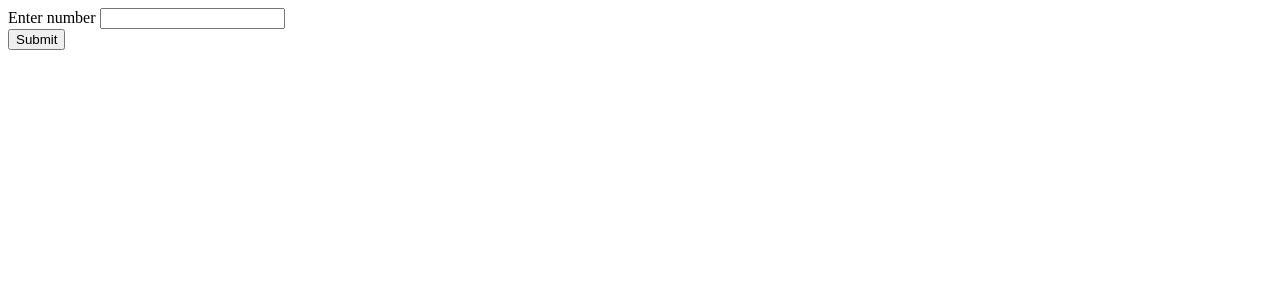
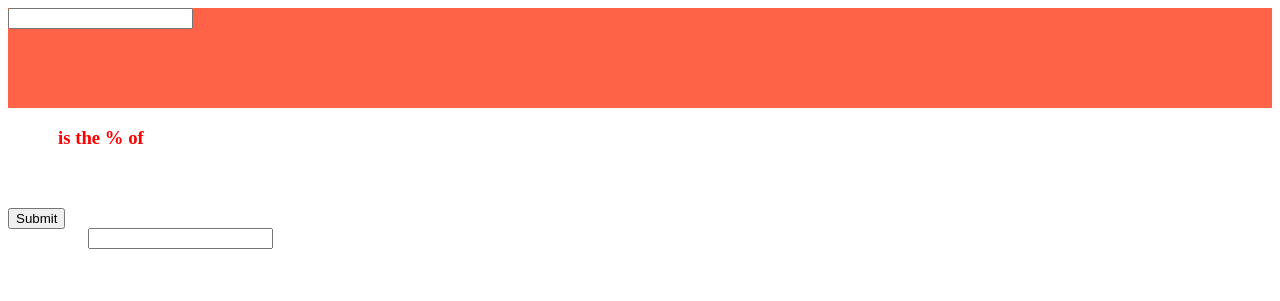
Before and after one commit to paigewilliams/percent-calculator, a plain HTML site: page index.html in a window 1280 px wide. Drawn offline with Linux system fonts and the light colour scheme.

Commit message:
Add UI to take numbers from user.

```diff
--- a/css/styles.css
+++ b/css/styles.css
@@ -0,0 +1,36 @@
+.blank1 {
+  order: 1
+  padding: 20px;
+  width: 100px;
+  height: 50px;
+}
+
+.blank2 {
+  order: 3;
+  padding: 20px;
+  width: 100px;
+  height: 50px;
+  float: right;
+
+}
+
+.text {
+  order: 2;
+  color: red;
+  padding: 50px;
+  width: 100px;
+  height: 50px;
+
+}
+
+.row {
+  display: flex;
+  flex-direction: row;
+  flex-flow: row wrap;
+  background-color: tomato;
+  height: 100px;
+}
+
+#results {
+  display: none;
+}
--- a/index.html
+++ b/index.html
@@ -1,19 +1,28 @@
 <!DOCTYPE html>
 <html>
   <head>
+    <link rel="stylesheet" href="css/styles.css">
     <script src="js/jquery-3.3.1.js"></script>
     <script src="js/scripts.js"></script>
     <title>Percentage Calculator</title>
   </head>
   <body>
     <div class="container">
-      <form id="roman-numerals">
-        <div class="form-group">
-         <label for="number">Enter number</label>
-         <input id="number" type="number">
-        </div>
-        <button  class="btn btn default" type="submit" name="button">Submit</button>
-      </form>
+      <div class="row">
+        <form id="percent-calc">
+            <div class="blank1">
+              <input id="number" type="number">
+            </div>
+            <div class="text">
+              <h3>is the % of</h3>
+            </div>
+            <div class="blank2">
+              <input id="percent" type="number">
+            </div>
+
+          <button class="btn btn default" type="submit" name="button">Submit</button>
+        </form>
+      </div>
       <div id="results">
       </div>
     </div>
--- a/js/scripts.js
+++ b/js/scripts.js
@@ -2,7 +2,9 @@
 var calcPercent = function (number, percent) {
   var product = number * percent;
   var quotient = parseFloat(product / 100);
+  console.log(quotient)
   return quotient
+
 }
 
 var calcPercent2 = function (number, number1) {
@@ -26,3 +28,15 @@ var percentDecrease = function (number, number1){
   percentDecrease = parseInt(((number - number1)/ number) * 100)
   return percentDecrease
 }
+
+$(document).ready(function(){
+  $("#percent-calc").submit(function(event){
+    event.preventDefault()
+    var number = $("#number").val();
+    var percent = $("#percent").val();
+
+    calcPercent(number, percent)
+
+
+})
+})
```
